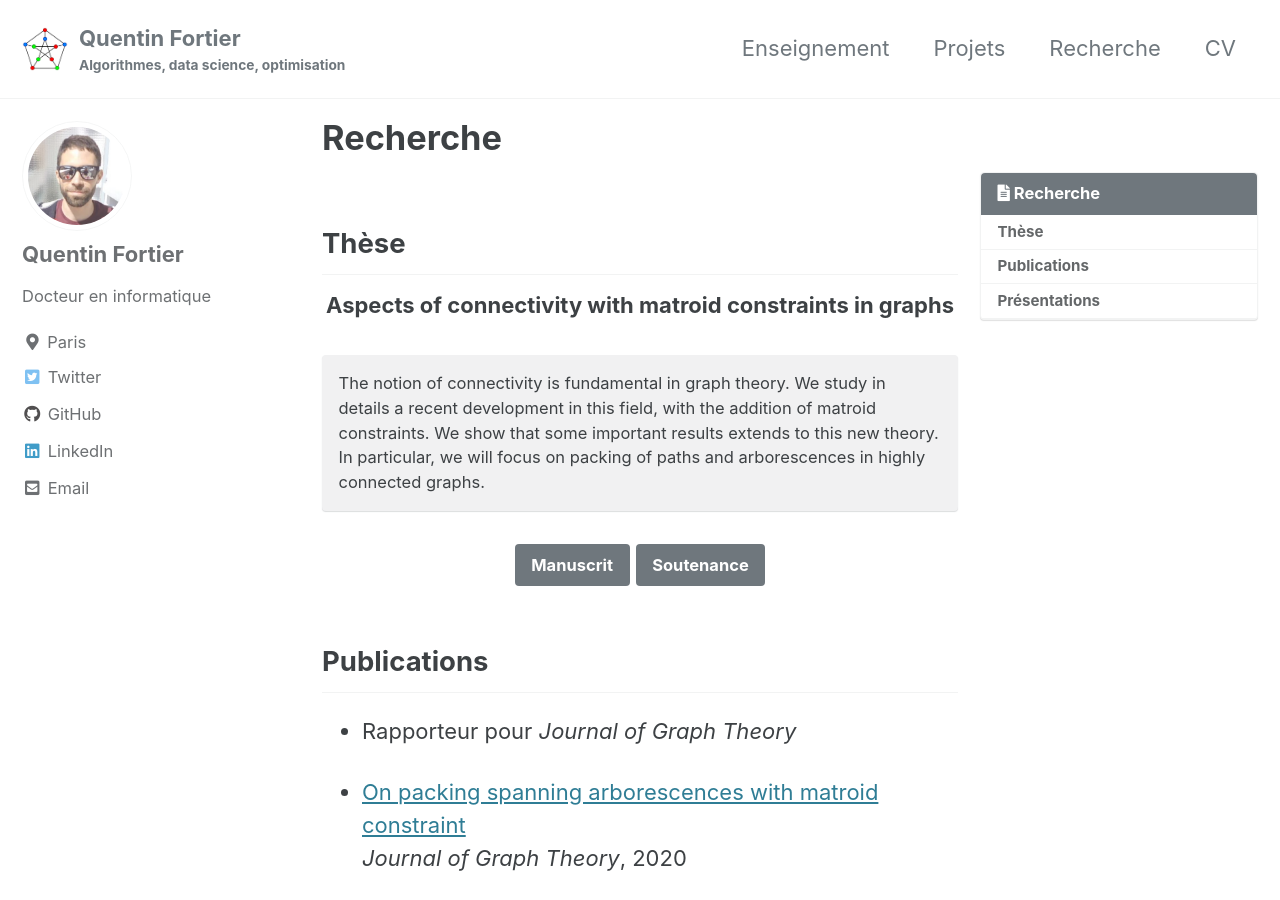
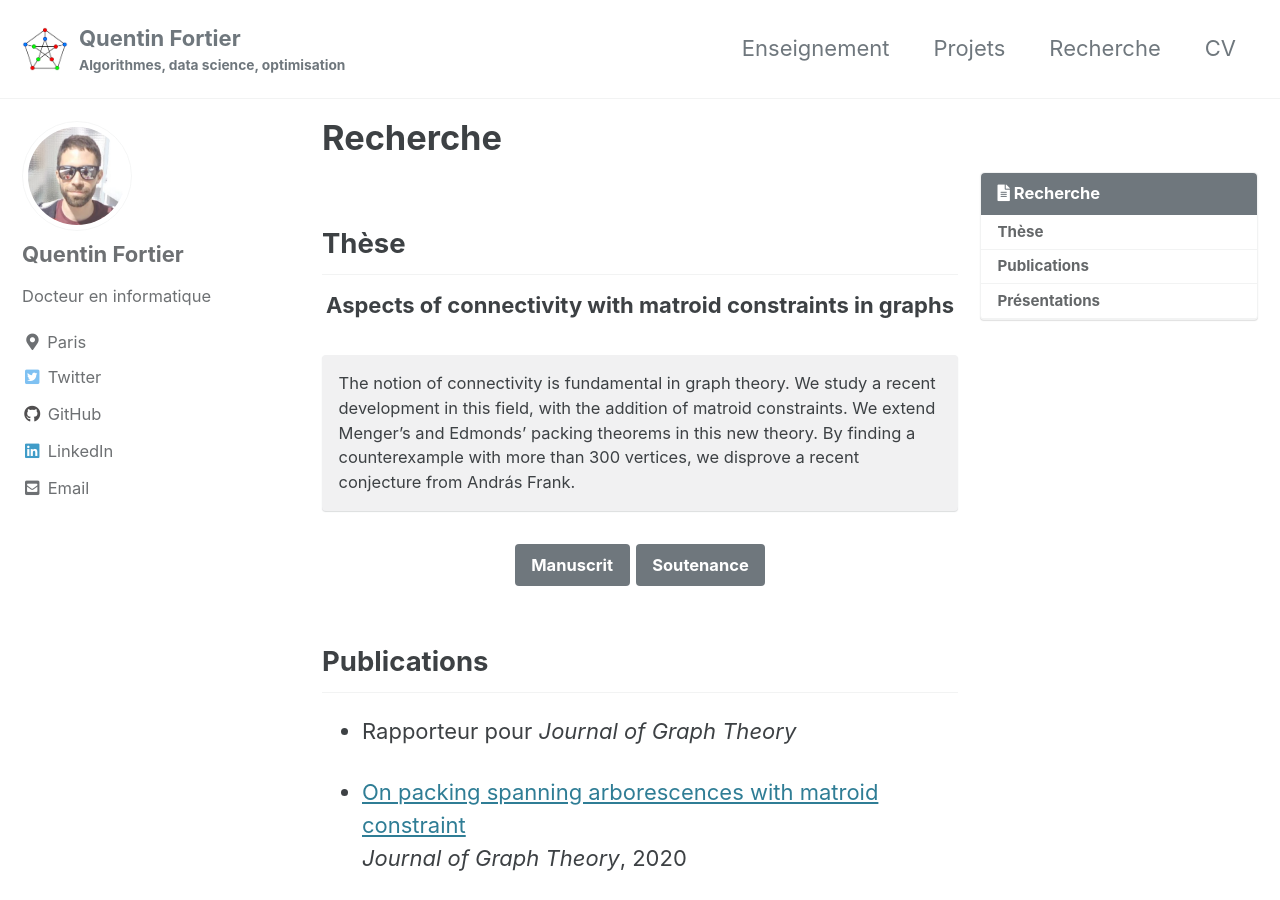
Before and after one commit to fortierq/fortierq.github.io, a Jekyll site: the page built from _pages/research.md, in a window 1280 px wide and 900 px high. Built offline with Jekyll 4.4.1, drawn with Linux system fonts in a browser that asks for light colours; cached includes are drawn as plain includes.

Commit message:
Update thesis abstract

```diff
--- a/_pages/research.md
+++ b/_pages/research.md
@@ -41,7 +41,7 @@ talks:
 **Aspects of connectivity with matroid constraints in graphs**
 {: style="text-align: center;"}
 
-The notion of connectivity is fundamental in graph theory. We study in details a recent development in this field, with the addition of matroid constraints. We show that some important results extends to this new theory. In particular, we will focus on packing of paths and arborescences in highly connected graphs.
+The notion of connectivity is fundamental in graph theory. We study a recent development in this field, with the addition of matroid constraints. We extend Menger's and Edmonds' packing theorems in this new theory. By finding a counterexample with more than 300 vertices, we disprove a recent conjecture from András Frank.
 {: .notice--primary}
 
 [**Manuscrit**](https://tel.archives-ouvertes.fr/tel-01838231){: .btn .btn--primary}  [**Soutenance**](/assets/soutenance.pdf){: .btn .btn--primary}
```
